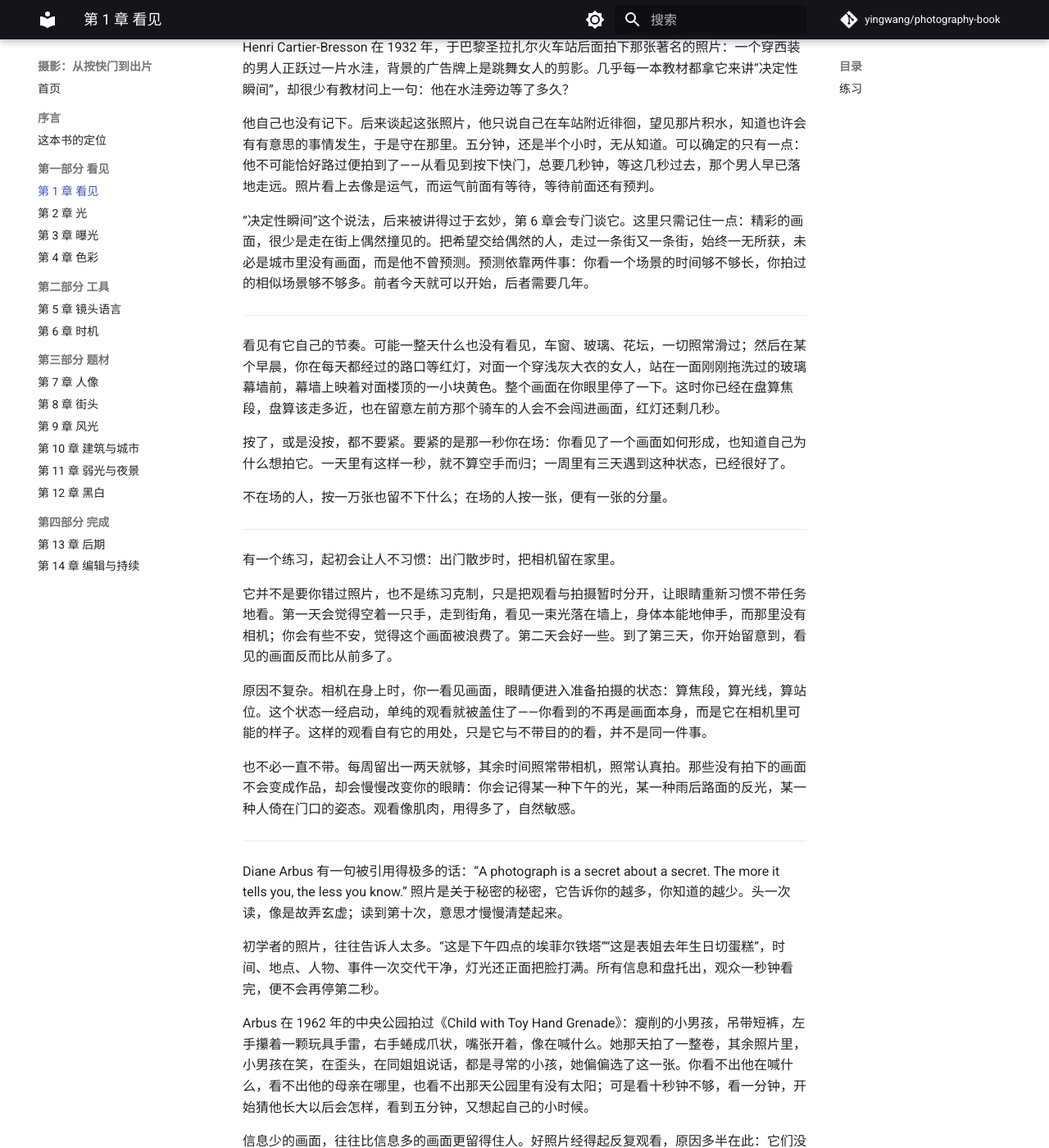
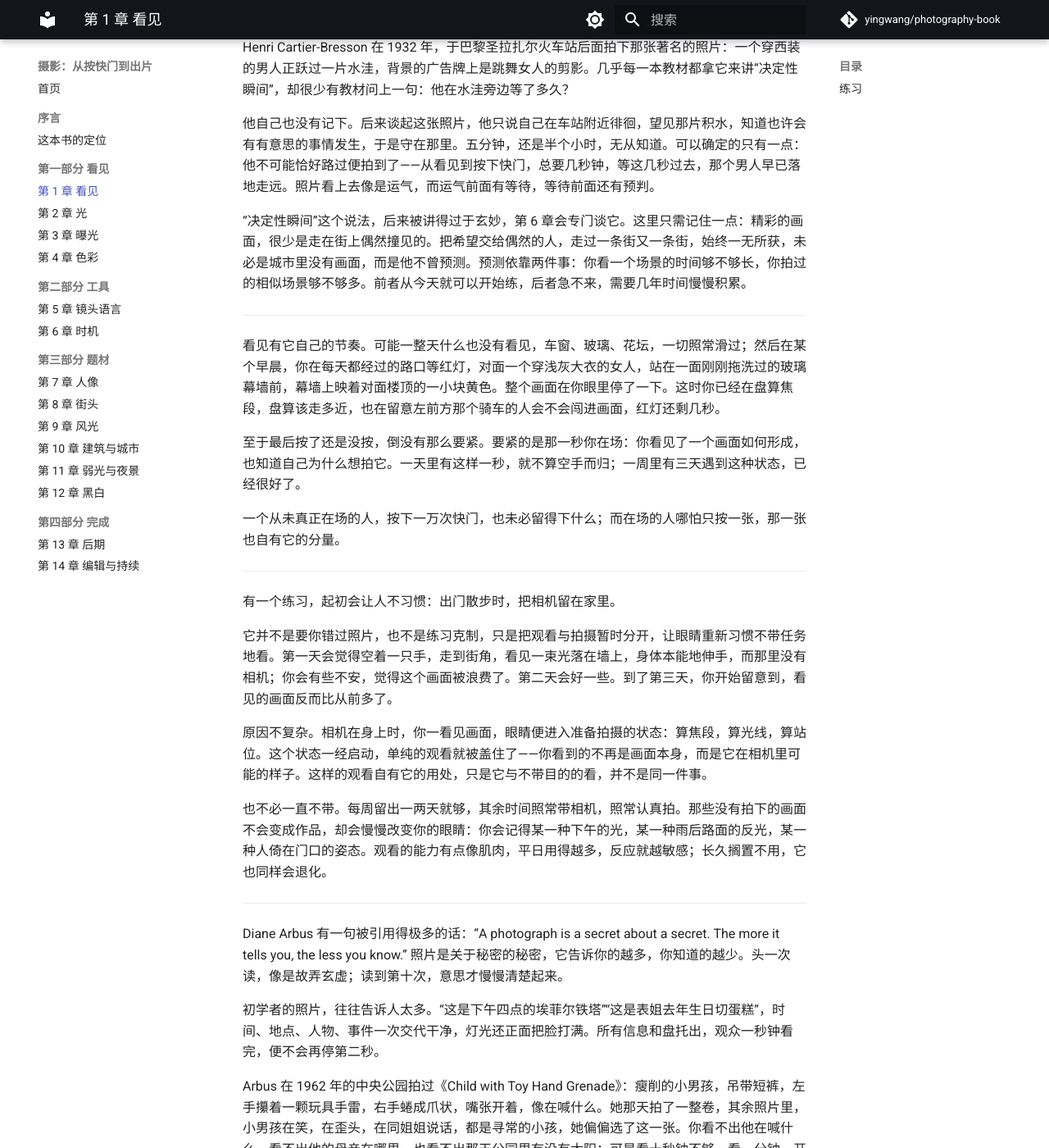
Before and after one commit to yingwang/photography-book, an MkDocs documentation site: the page built from docs/01-seeing.md, in a window 1280 px wide and 1400 px high, scrolled down 3047 px. Shown: the whole window at 82% size. Built offline with MkDocs 1.6.1 and Material for MkDocs 9.7.7, drawn with Linux system fonts in a browser that asks for light colours; comment, search, counter and statistics services are not loaded; some of the changed text lies outside the part shown.

Commit message:
Unfold remaining clipped closers into fuller sentences
练习段和各节收尾处仍留有'短句点到为止'的写法,
逐一展开成完整句(如'慢下来,看久一点'一句),
保持书面语与舒展的节奏。

Co-Authored-By: Claude Fable 5 <noreply@anthropic.com>
Claude-Session: https://claude.ai/code/session_01NjJFPRec71Mr2CovW64MzT

```diff
--- a/docs/01-seeing.md
+++ b/docs/01-seeing.md
@@ -48,15 +48,15 @@ Henri Cartier-Bresson 在 1932 年，于巴黎圣拉扎尔火车站后面拍下
 
 他自己也没有记下。后来谈起这张照片，他只说自己在车站附近徘徊，望见那片积水，知道也许会有有意思的事情发生，于是守在那里。五分钟，还是半个小时，无从知道。可以确定的只有一点：他不可能恰好路过便拍到了——从看见到按下快门，总要几秒钟，等这几秒过去，那个男人早已落地走远。照片看上去像是运气，而运气前面有等待，等待前面还有预判。
 
-“决定性瞬间”这个说法，后来被讲得过于玄妙，第 6 章会专门谈它。这里只需记住一点：精彩的画面，很少是走在街上偶然撞见的。把希望交给偶然的人，走过一条街又一条街，始终一无所获，未必是城市里没有画面，而是他不曾预测。预测依靠两件事：你看一个场景的时间够不够长，你拍过的相似场景够不够多。前者今天就可以开始，后者需要几年。
+“决定性瞬间”这个说法，后来被讲得过于玄妙，第 6 章会专门谈它。这里只需记住一点：精彩的画面，很少是走在街上偶然撞见的。把希望交给偶然的人，走过一条街又一条街，始终一无所获，未必是城市里没有画面，而是他不曾预测。预测依靠两件事：你看一个场景的时间够不够长，你拍过的相似场景够不够多。前者从今天就可以开始练，后者急不来，需要几年时间慢慢积累。
 
 ---
 
 看见有它自己的节奏。可能一整天什么也没有看见，车窗、玻璃、花坛，一切照常滑过；然后在某个早晨，你在每天都经过的路口等红灯，对面一个穿浅灰大衣的女人，站在一面刚刚拖洗过的玻璃幕墙前，幕墙上映着对面楼顶的一小块黄色。整个画面在你眼里停了一下。这时你已经在盘算焦段，盘算该走多近，也在留意左前方那个骑车的人会不会闯进画面，红灯还剩几秒。
 
-按了，或是没按，都不要紧。要紧的是那一秒你在场：你看见了一个画面如何形成，也知道自己为什么想拍它。一天里有这样一秒，就不算空手而归；一周里有三天遇到这种状态，已经很好了。
+至于最后按了还是没按，倒没有那么要紧。要紧的是那一秒你在场：你看见了一个画面如何形成，也知道自己为什么想拍它。一天里有这样一秒，就不算空手而归；一周里有三天遇到这种状态，已经很好了。
 
-不在场的人，按一万张也留不下什么；在场的人按一张，便有一张的分量。
+一个从未真正在场的人，按下一万次快门，也未必留得下什么；而在场的人哪怕只按一张，那一张也自有它的分量。
 
 ---
 
@@ -66,7 +66,7 @@ Henri Cartier-Bresson 在 1932 年，于巴黎圣拉扎尔火车站后面拍下
 
 原因不复杂。相机在身上时，你一看见画面，眼睛便进入准备拍摄的状态：算焦段，算光线，算站位。这个状态一经启动，单纯的观看就被盖住了——你看到的不再是画面本身，而是它在相机里可能的样子。这样的观看自有它的用处，只是它与不带目的的看，并不是同一件事。
 
-也不必一直不带。每周留出一两天就够，其余时间照常带相机，照常认真拍。那些没有拍下的画面不会变成作品，却会慢慢改变你的眼睛：你会记得某一种下午的光，某一种雨后路面的反光，某一种人倚在门口的姿态。观看像肌肉，用得多了，自然敏感。
+也不必一直不带。每周留出一两天就够，其余时间照常带相机，照常认真拍。那些没有拍下的画面不会变成作品，却会慢慢改变你的眼睛：你会记得某一种下午的光，某一种雨后路面的反光，某一种人倚在门口的姿态。观看的能力有点像肌肉，平日用得越多，反应就越敏感；长久搁置不用，它也同样会退化。
 
 ---
 
@@ -88,17 +88,17 @@ Saul Leiter 一辈子拍东村那几条街，画面温柔、灰暗而缓慢：
 
 你也有你的方式，只是眼下未必看得见，因为你始终待在自己的眼睛里面。能做的是持续拍下去，每年年底回看一次，把这一年最满意的二十张并排放在一起。两三年之后，一些反复出现的东西会浮出水面，那就是你。看见这些重复之后，通常会发生两件事：你会更专注于它们，照片于是更像你；你也会开始挑战它们，因为一味重复同一套看法，成长便停了下来。这两件事来回交替，大概就是一个拍照的人真正的成长。
 
-第一年，你想知道参数应该怎样设；第三年，想知道某个题材应该怎样拍；到了第十年，真正想知道的会变成：我究竟在看什么，为什么总是被这些东西吸引。这本书替你走不了第十年的那一步，但前面的路，都在这里。
+第一年，你想知道参数应该怎样设；第三年，想知道某个题材应该怎样拍；到了第十年，真正想知道的会变成：我究竟在看什么，为什么总是被这些东西吸引。这本书替你走不了第十年的那一步，不过在那之前的路，都已经写在这里了。
 
 ---
 
 ## 练习
 
-出门散步一周，不带相机。每天晚上，从这一天真正看见的画面里挑出一个，在本子上写一句：今天我看见了什么。一周下来，是七行字。
+出门散步一周，不带相机。每天晚上，从这一天真正看见的画面里挑出一个，在本子上写一句：今天我看见了什么。一周下来，你会得到七行字。它们看上去不起眼，却是七次真正的观看留下的记录。
 
 买一本你最喜欢的摄影师的画册，要实体书。每天看五张，每张看上半分钟。与此同时，逼自己选片：当天拍下的所有照片里只选一张，并写一行字，说明为什么选它。一年之后，你会有三百多张被认真想过的画面。
 
-这两个练习背后，是同一个习惯：慢下来，看久一点。其余的能力，都从这里生长出来。
+这两个练习看似简单，背后要养成的其实是同一个习惯：让自己慢下来，在一个画面跟前多停留一会儿。摄影里其余的能力，无论是构图、时机，还是后面要谈的选片，都要从这个习惯里慢慢生长出来。
 
 ---
 
```
Also changed, not shown: docs/00-preface.md (+4 -4 lines).
